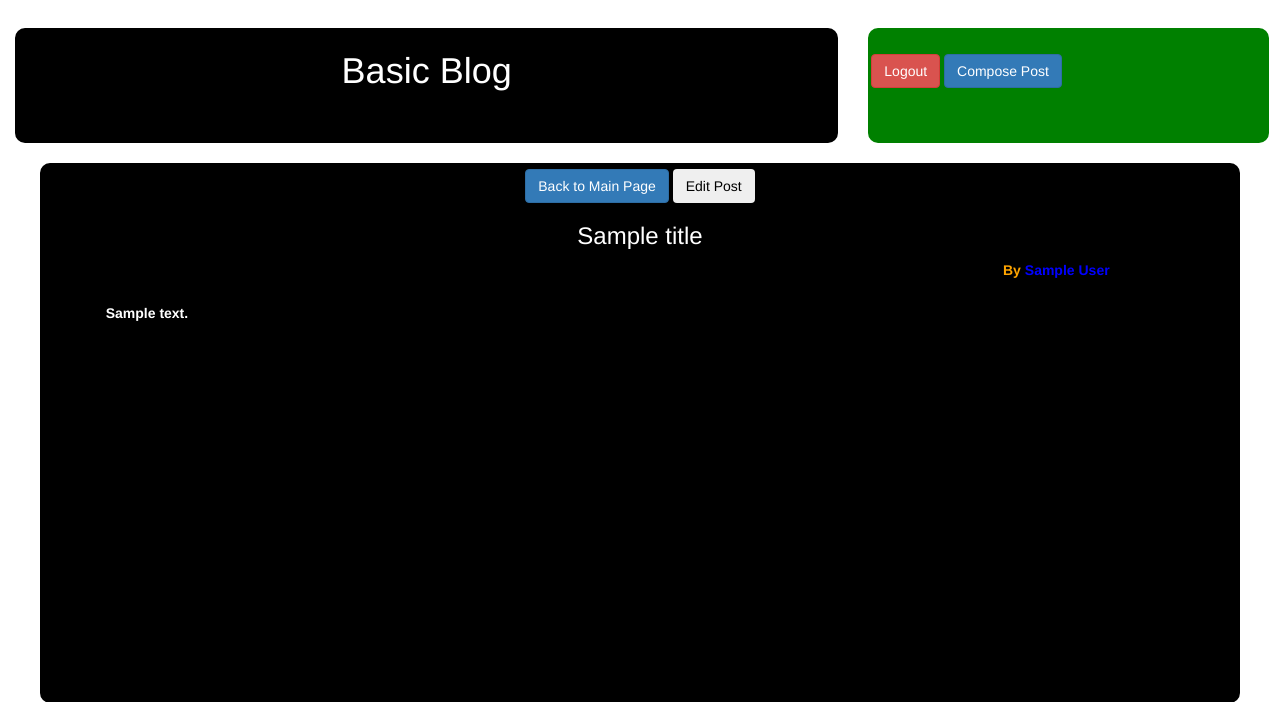
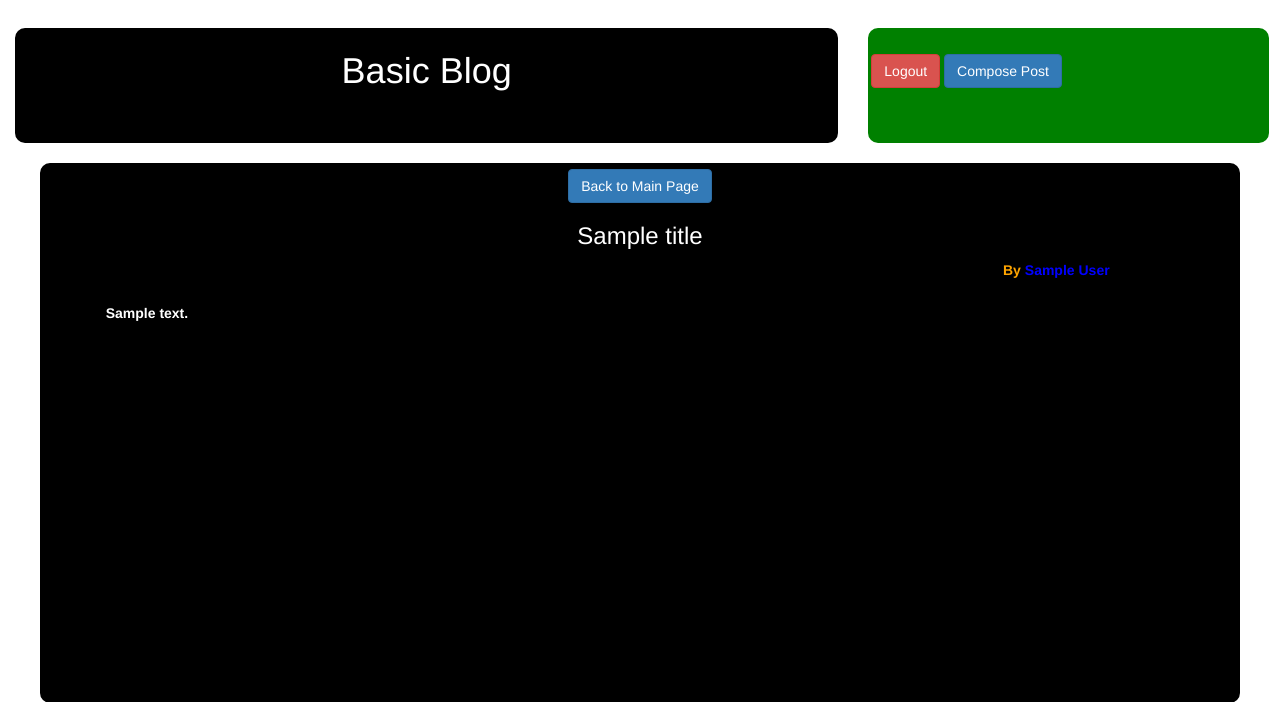
Before and after one commit to mhhoban/basic-blog, a Python web app: template templates/blog_view_page_authed.html in a window 1280 px wide. Shown: the top 702 px of the page. Run offline with Jinja, Linux system fonts and the light colour scheme; the template is opened without the code that fills it: most values are stand-ins (such as "Sample title", 1, 10 or a date in 2020).

Commit message:
added links to blog view nav buttons

```diff
--- a/templates/blog_view_page_authed.html
+++ b/templates/blog_view_page_authed.html
@@ -32,7 +32,13 @@
 
                 	<div class="blog-view-nav">
 
-                		<button type="button" class="btn btn-primary">Back to Main Page</button> <button type="button" class="btn btn-secondary">Edit Post</button>
+                		<a href="/"><button type="button" class="btn btn-primary">Back to Main Page</button></a>
+
+                		{% if user == author %}
+
+                		<a href="/blog-edit.html?blog_id={{blog_id}}"><button type="button" class="btn btn-secondary">Edit Post</button></a>
+
+                		{% endif %}
 
                 	</div>
 
```
